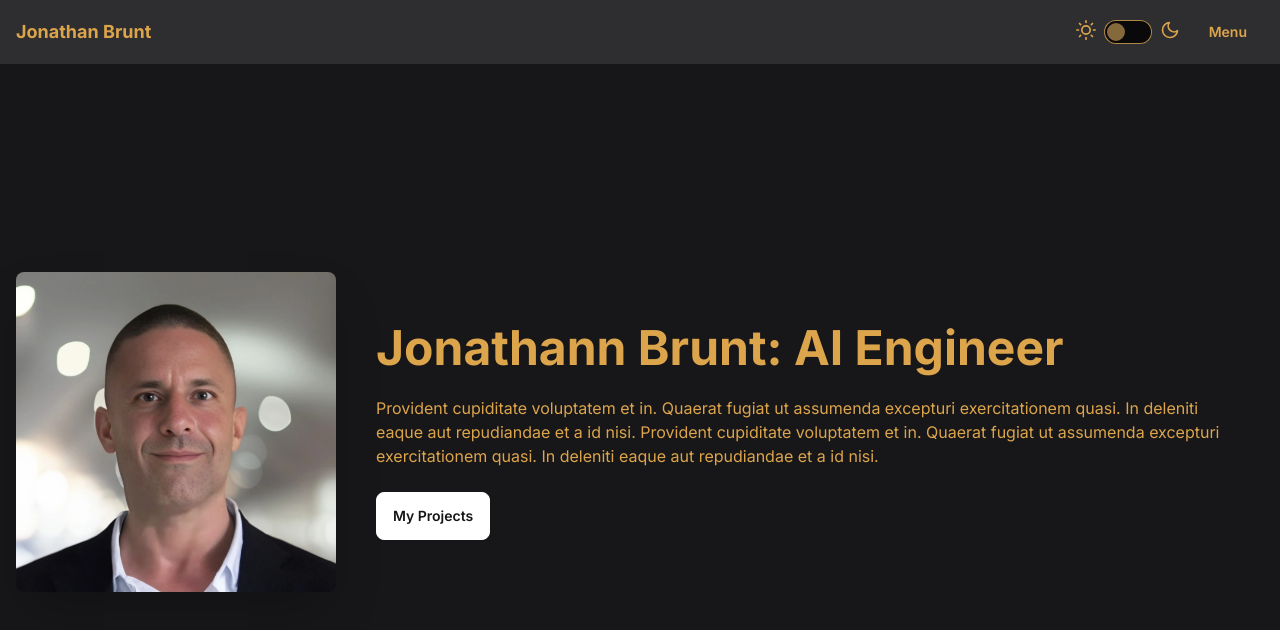
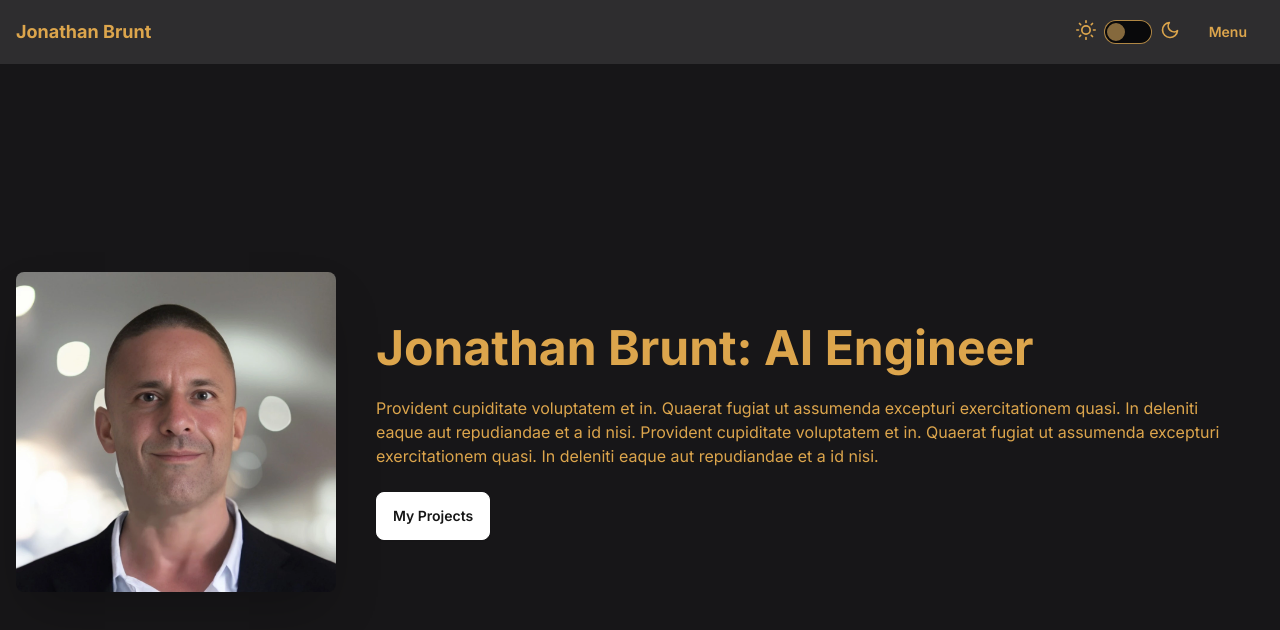
Before and after one commit to jonbrunt/ai-portfolio, a Next.js app: page / in a window 1280 px wide. Shown: the top 630 px of the page. Built offline with nearby package versions, Linux system fonts and the light colour scheme.

Commit message:
INTENTIONAL BUG FIX
- in hero.tsx:
- line 17:
- change single char introduced to trigger unit test failure.

```diff
--- a/app/components/hero/hero.tsx
+++ b/app/components/hero/hero.tsx
@@ -14,7 +14,7 @@ const Hero = () => {
         {/* title and intro */}
         <div className="px-6">
           <h1 className="text-3xl font-bold md:text-5xl">
-            Jonathann Brunt: AI Engineer
+            Jonathan Brunt: AI Engineer
           </h1>
           <p className="py-6">
             Provident cupiditate voluptatem et in. Quaerat fugiat ut assumenda
```
